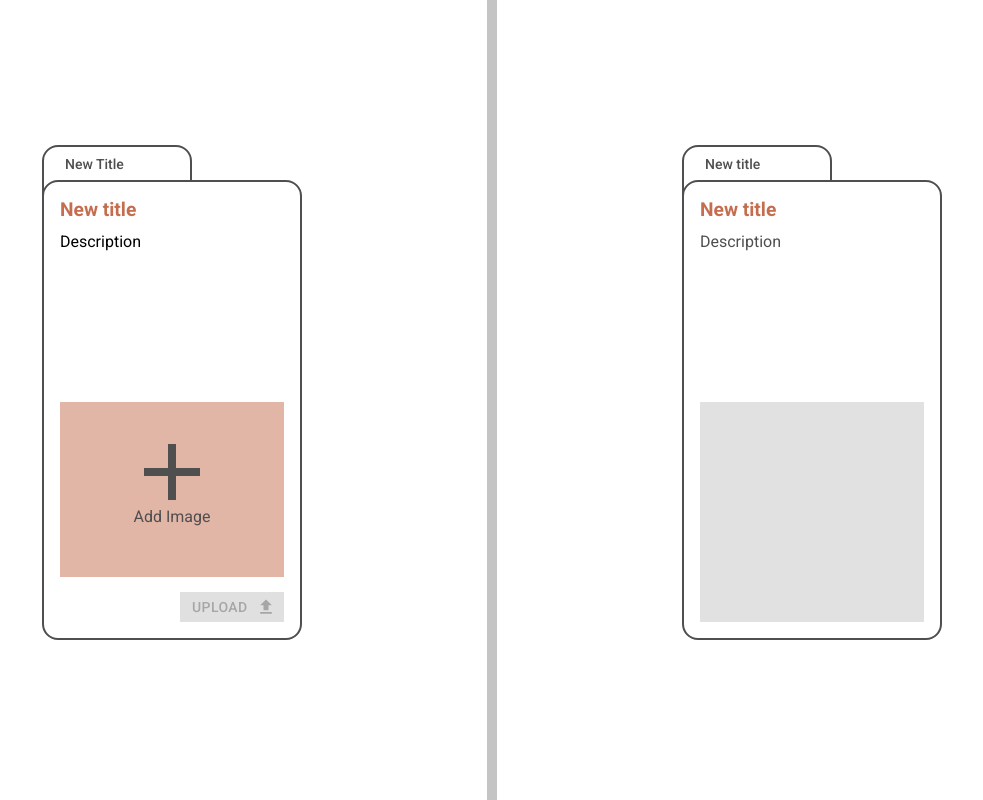
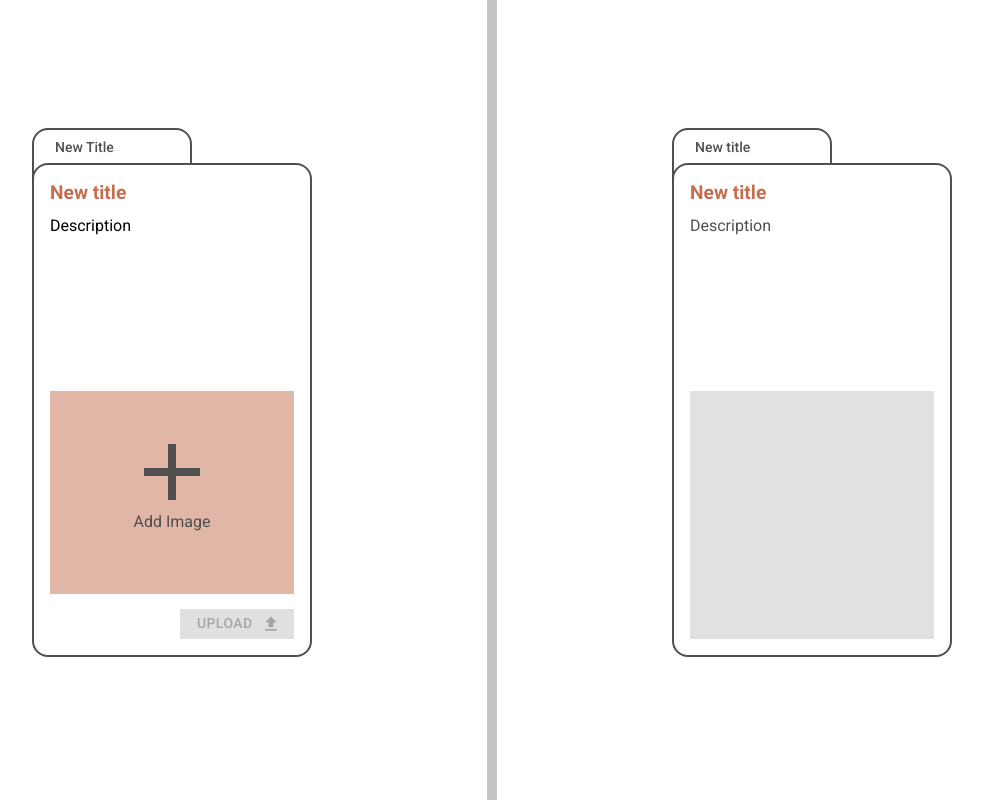
Before and after one commit to tuncerentunc/Image-Uploader, a React (Vite) app: page / in a window 1280 px wide. Shown: the whole page, without its empty margins (148-1131 px from the left). Built offline with nearby package versions, Linux system fonts and the light colour scheme; no server answers; the database is empty.

Commit message:
More comments - naming and styling changes

```diff
--- a/src/components/Form.tsx
+++ b/src/components/Form.tsx
@@ -4,7 +4,7 @@ import AddIcon from "@mui/icons-material/Add";
 import FileUploadIcon from "@mui/icons-material/FileUpload";
 import { storage, database } from "../firebase";
 import { ref as dbRef, set } from "firebase/database";
-import initialFormState from "../variables/variables";
+import initialFormData from "../variables/variables";
 
 import {
     ref,
@@ -19,7 +19,7 @@ type FormProps = {
     isUploading: boolean;
 };
 
-type initialFormState = {
+type initialFormData = {
     title: string;
     description: string;
     imageFile?: Blob;
@@ -31,8 +31,7 @@ const Form: React.FC<FormProps> = ({
     setIsUploading,
 }) => {
     const [imageUrl, setImageUrl] = useState<string>(""); // to display locally uploaded image
-    const [formData, setFormData] =
-        useState<initialFormState>(initialFormState);
+    const [formData, setFormData] = useState<initialFormData>(initialFormData);
 
     // creates url from locally uploaded image file
     React.useEffect(() => {
@@ -57,10 +56,10 @@ const Form: React.FC<FormProps> = ({
     }
 
     function handleSubmit() {
-        setIsUploading(true); //
+        setIsUploading(true); // when true, loading icon and text is rendered
         uploadImageFileToStorage();
         uploadImageInfoToDB();
-        setFormData(initialFormState);
+        setFormData(initialFormData);
         setImageUrl("");
     }
 
@@ -156,6 +155,7 @@ const Form: React.FC<FormProps> = ({
                     variant="contained"
                     disableElevation
                     disabled={
+                        // submit button is disabled when an upload is progress-to prevent 2 uploads at same time- or one of the fields is empty.
                         Object.values(formData).some((value) => !value) ||
                         isUploading
                     }
--- a/src/components/RenderData.tsx
+++ b/src/components/RenderData.tsx
@@ -3,7 +3,7 @@ import { storage, database } from "../firebase";
 import { ref as dbRef, onValue } from "firebase/database";
 import { ref, listAll, getDownloadURL } from "firebase/storage";
 import { CircularProgress } from "@mui/material";
-import initialFormState from "../variables/variables";
+import initialFormData from "../variables/variables";
 
 type RenderDataProps = {
     getData: boolean;
@@ -56,18 +56,18 @@ const RenderData: React.FC<RenderDataProps> = ({
                 {/* if page is refreshed during upload process image won't be upload properly to storage, 'imageInfo && renderedImage' conditions prevents rendering 'title' and 'description' without the image file,  */}
                 {imageInfo && renderedImage
                     ? imageInfo.title
-                    : initialFormState.title}
+                    : initialFormData.title}
             </p>
             <div className="render">
                 <p className="render__title">
                     {imageInfo && renderedImage
                         ? imageInfo.title
-                        : initialFormState.title}
+                        : initialFormData.title}
                 </p>
                 <p className="render__description">
                     {imageInfo && renderedImage
                         ? imageInfo.description
-                        : initialFormState.description}
+                        : initialFormData.description}
                 </p>
 
                 {!isUploading ? (
--- a/src/styles/style.css
+++ b/src/styles/style.css
@@ -20,7 +20,7 @@ body {
   display: flex;
   justify-content: space-around;
   align-items: center;
-  min-height: 100%;
+  height: 100%;
 }
 .app__container hr {
   position: fixed;
@@ -34,7 +34,7 @@ body {
 .layout-template {
   position: relative;
   aspect-ratio: 9/15;
-  width: clamp(300px, 20%, 50%);
+  width: clamp(275px, 25%, 350px);
   margin-top: 1.25em;
   padding: 1.25em;
 }
--- a/src/styles/style.scss
+++ b/src/styles/style.scss
@@ -29,7 +29,7 @@ body {
     display: flex;
     justify-content: space-around;
     align-items: center;
-    min-height: 100%;
+    height: 100%;
 
     hr {
         position: fixed;
@@ -44,7 +44,7 @@ body {
 .layout-template {
     position: relative;
     aspect-ratio: 9 / 15;
-    width: clamp(300px, 20%, 50%);
+    width: clamp(275px, 25%, 350px);
     margin-top: -$badge-translate-y/2;
     padding: -$badge-translate-y/2;
 
```
Also changed, not shown: 1 other file (tests, documents, lock files or other folders).
